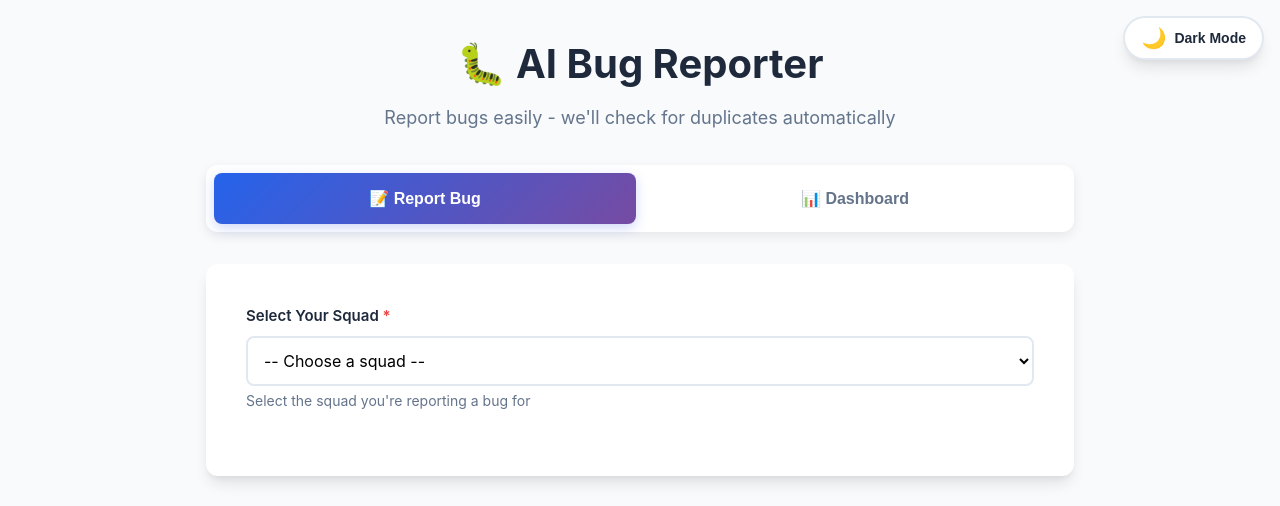
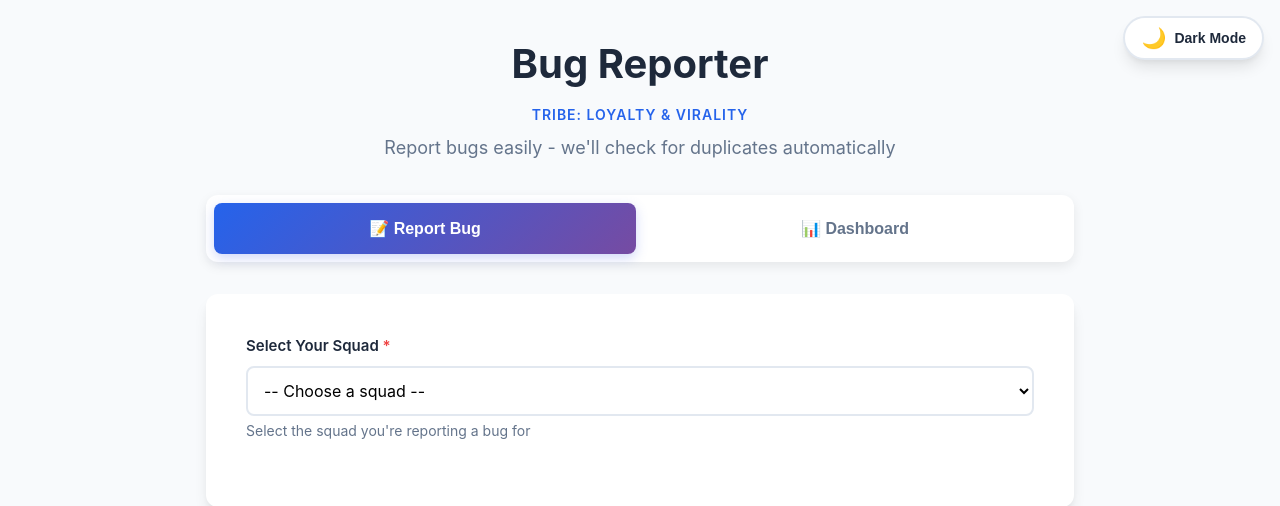
Before and after one commit to mde-hf/ai-bug-reporter, a Flask app: page / in a window 1280 px wide. Shown: the top 506 px of the page. Run offline with Flask 3, Linux system fonts and the light colour scheme; data that the repository does not hold is empty; parts of the project's set-up code (start-up, migrations or seed data) failed here and were passed over.

Commit message:
Update header: Remove emoji and add TRIBE label
- Change title from '🐛 AI Bug Reporter' to 'Bug Reporter'
- Add 'TRIBE: Loyalty & Virality' label below title
- Style tribe label with uppercase, primary color, letter spacing

Made-with: Cursor

```diff
--- a/static/css/styles.css
+++ b/static/css/styles.css
@@ -85,6 +85,15 @@ body {
 header {
     text-align: center;
     margin-bottom: 2rem;
+}
+
+.tribe-label {
+    font-size: 0.875rem;
+    font-weight: 600;
+    color: var(--primary-color);
+    letter-spacing: 1px;
+    margin: 0.5rem 0;
+    text-transform: uppercase;
 }
 
 .tabs {
--- a/templates/index.html
+++ b/templates/index.html
@@ -14,7 +14,8 @@
 
     <div class="container">
         <header>
-            <h1>🐛 AI Bug Reporter</h1>
+            <h1>Bug Reporter</h1>
+            <p class="tribe-label">TRIBE: Loyalty & Virality</p>
             <p class="subtitle">Report bugs easily - we'll check for duplicates automatically</p>
         </header>
 
```
